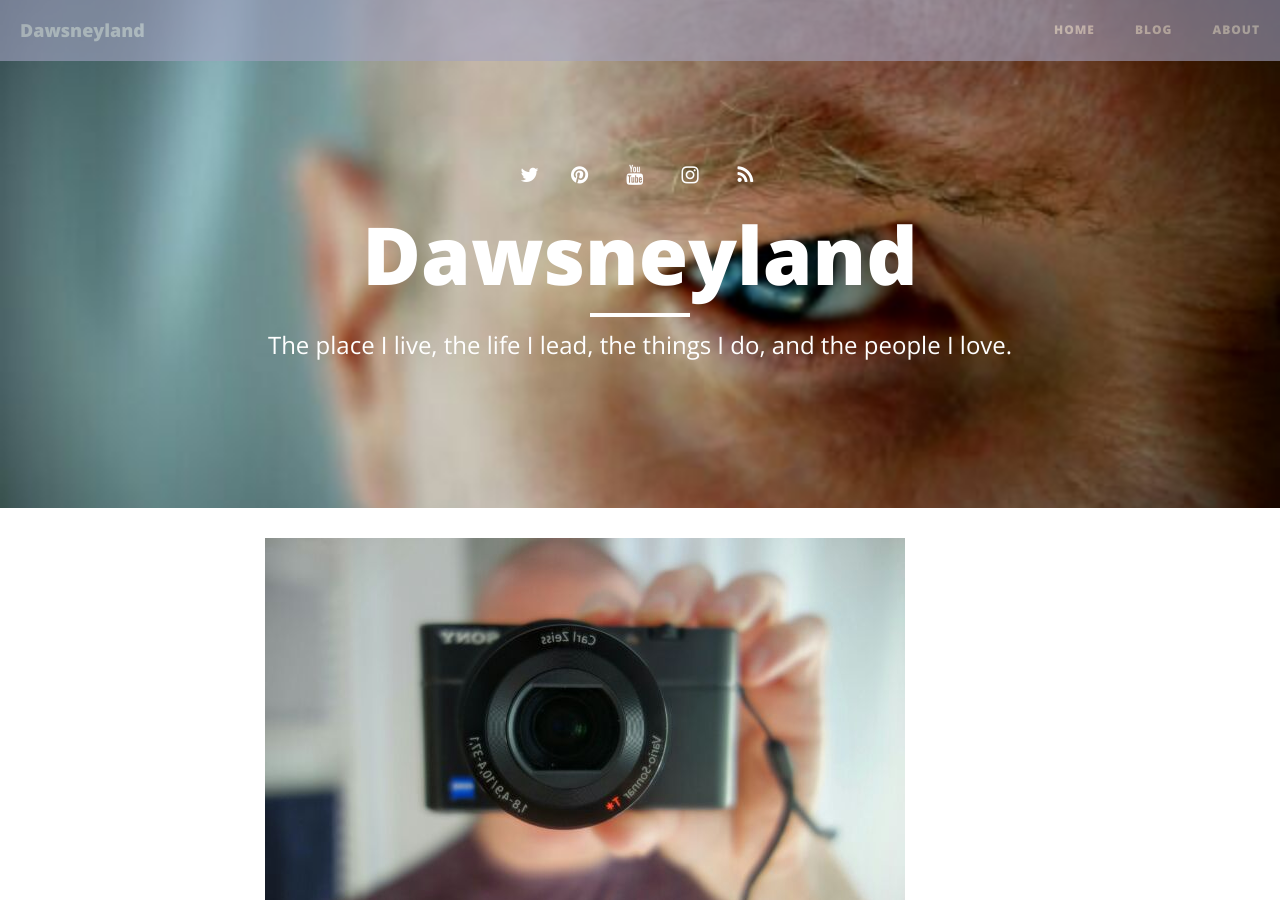
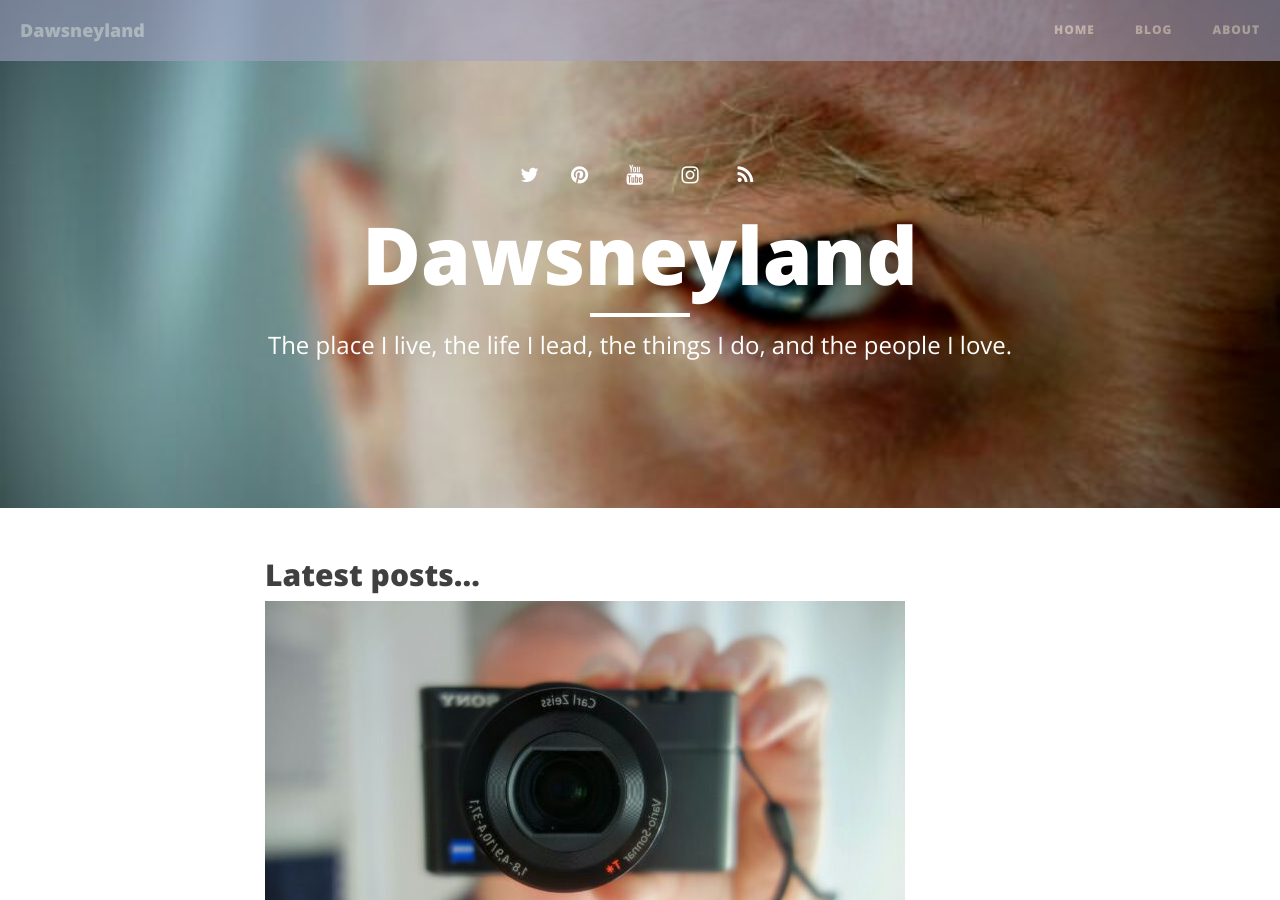
Before and after one commit to dawsneyland/formerdland, a Jekyll site: the page built from index.html, in a window 1280 px wide and 900 px high. Built offline with Jekyll 4.4.1, drawn with Linux system fonts in a browser that asks for light colours; nearby versions of some CDN libraries; the list of posts is cut into pages by our own code.

Commit message:
Update index.html

```diff
--- a/index.html
+++ b/index.html
@@ -2,7 +2,7 @@
 layout: page
 description: "The place I live, the life I lead, the things I do, and the people I love."
 ---
-
+<h2>Latest posts...</h2>
 
 {% for post in paginator.posts %}
 <div class="post-preview">
```
